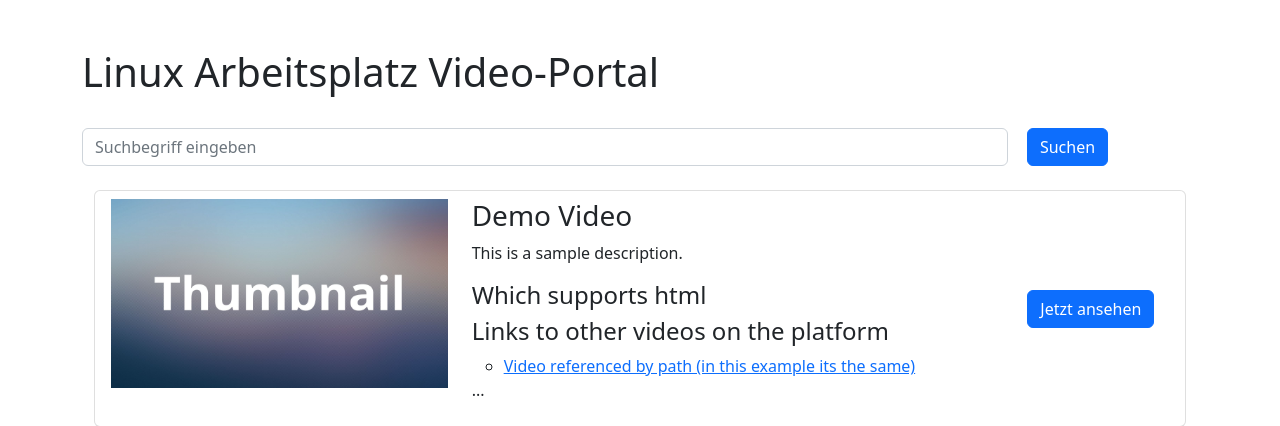
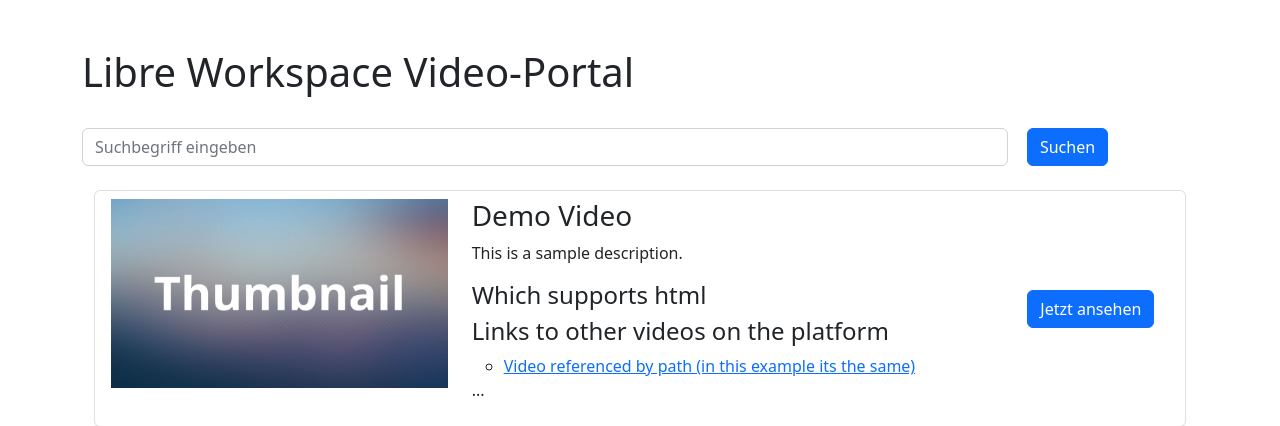
Before and after one commit to Jean28518/local-video-portal, a Django app: page / in a window 1280 px wide. Shown: the top 426 px of the page. Run offline with Django 3.2, Linux system fonts and the light colour scheme; some libraries are stand-ins or nearby versions.

Commit message:
Rebrand to libre workspace

```diff
--- a/videoportal/portal/templates/portal/video_overview.html
+++ b/videoportal/portal/templates/portal/video_overview.html
@@ -1,7 +1,7 @@
 {% extends "global/base.html" %}
 {% load static %}
 {% block content %}
-<h1> Linux Arbeitsplatz Video-Portal </h1>
+<h1> Libre Workspace Video-Portal </h1>
 
 {% comment %} video_entry = {"description" : "", "thumbnail" : "", "video" : "", "title": ""} {% endcomment %}
 
@@ -51,7 +51,7 @@
 <br>
 
 <div class="col-md d-flex justify-content-center align-items-center">
-  <a href="mailto:kontakt@linuxguides.de?subject=Frage%20%C3%BCber%20den%20Linux-Arbeitsplatz%3A">Nicht fündig geworden? Jetzt E-Mail schreiben</a>
+  <a href="mailto:kontakt@linuxguides.de?subject=Frage%20%C3%BCber%20den%20Libre-Workspace%3A">Nicht fündig geworden? Jetzt E-Mail schreiben</a>
 </div>
 
 
--- a/videoportal/portal/templates/portal/video_singleview.html
+++ b/videoportal/portal/templates/portal/video_singleview.html
@@ -1,7 +1,7 @@
 {% extends "global/base.html" %}
 {% load static %}
 {% block content %}
-<h1> Linux Arbeitsplatz Video-Portal </h1>
+<h1> Libre Workspace Video-Portal </h1>
 
 <br>
 
@@ -31,7 +31,7 @@
 <br>
 
 <div class="col-md d-flex justify-content-center align-items-center">
-  <a href="mailto:kontakt@linuxguides.de?subject=Frage%20%C3%BCber%20den%20Linux-Arbeitsplatz%3A">Nicht fündig geworden? Jetzt E-Mail schreiben</a>
+  <a href="mailto:kontakt@linuxguides.de?subject=Frage%20%C3%BCber%20den%20Libre-Workspace%3A">Nicht fündig geworden? Jetzt E-Mail schreiben</a>
 </div>
 
 
```
